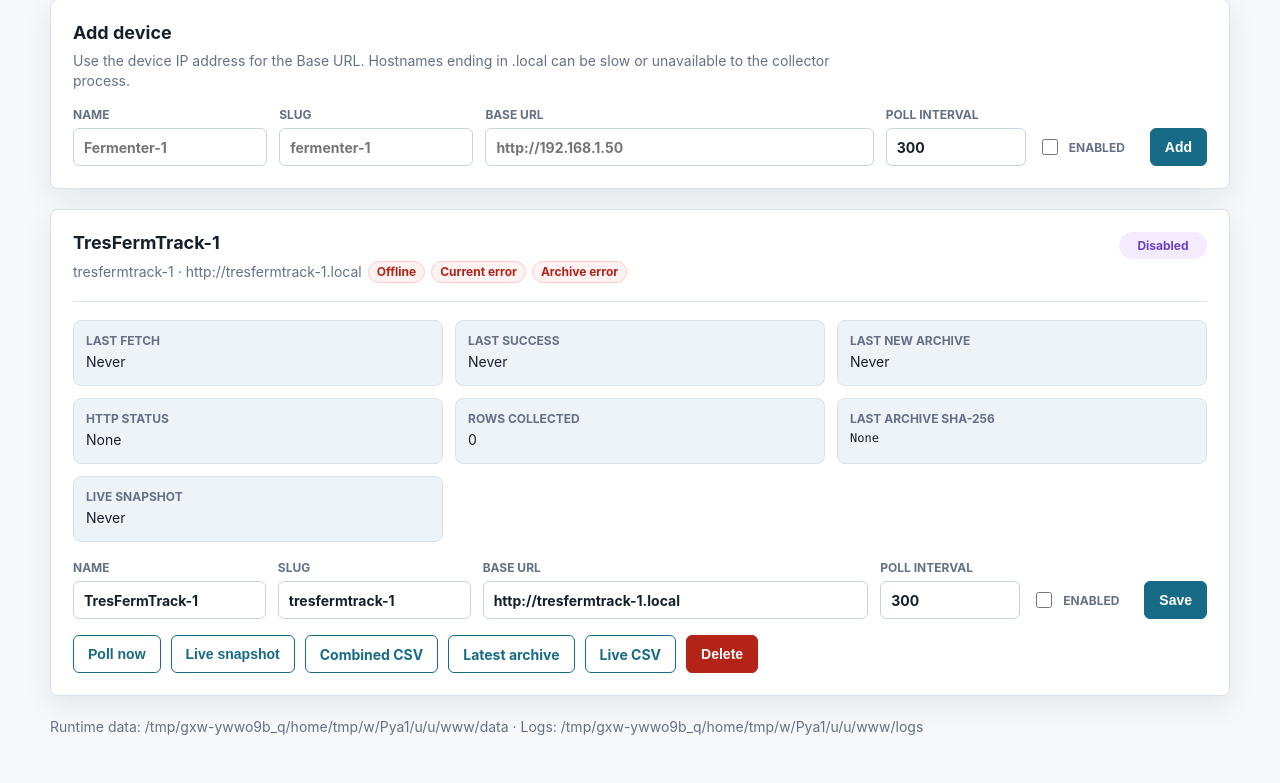
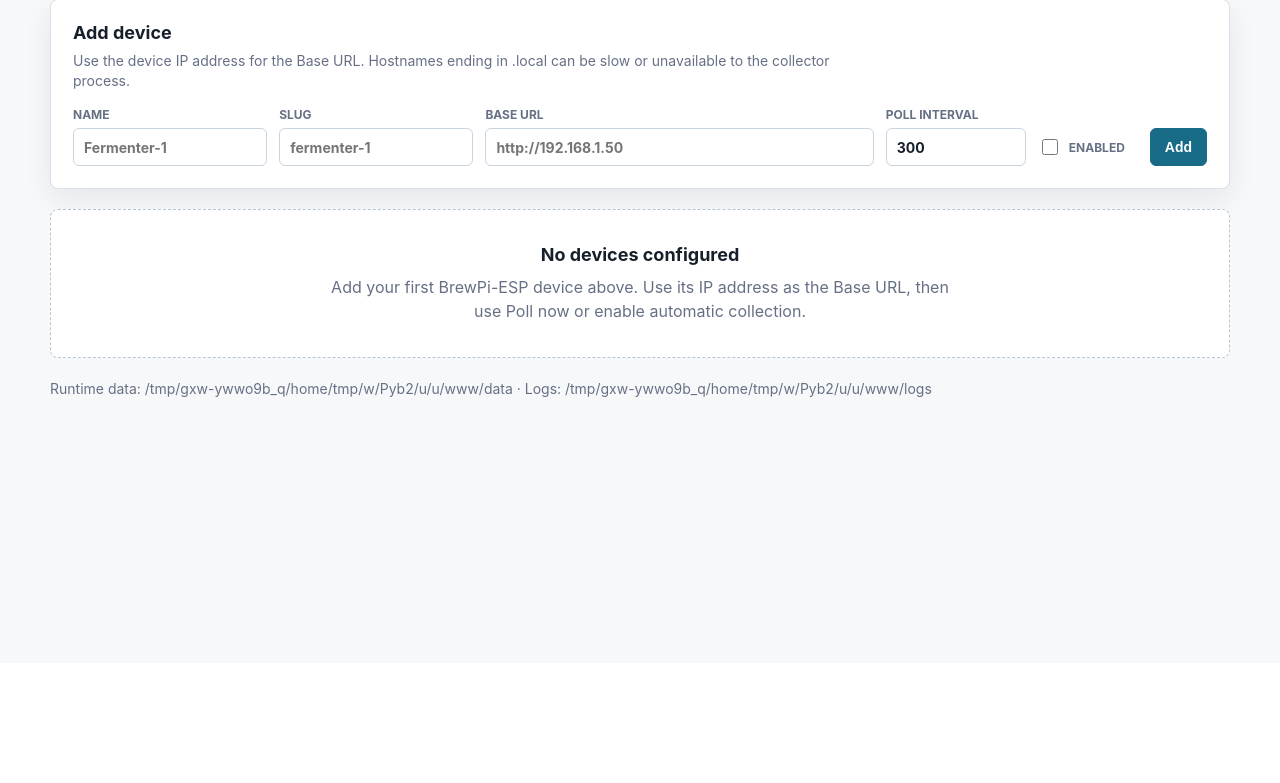
Before and after one commit to RikyTres/FermentLogCollector, a FastAPI app: page / in a window 1280 px wide. Shown: the part 137-920 px from the top of the page. After the commit the page ends 534 px from the top, so only its background shows below. Run offline with FastAPI, Linux system fonts and the light colour scheme; data comes from the database, SQL or seed files in the repository; data that the repository does not hold is empty.

Commit message:
Prepare first public release

```diff
--- a/ferment_log_collector/db.py
+++ b/ferment_log_collector/db.py
@@ -61,21 +61,6 @@ class Database:
     def init(self) -> None:
         with self.connect() as conn:
             conn.executescript(SCHEMA)
-            self.ensure_seed_device(conn)
-
-    def ensure_seed_device(self, conn: sqlite3.Connection) -> None:
-        existing = conn.execute("SELECT id FROM devices WHERE slug = ?", ("tresfermtrack-1",)).fetchone()
-        if existing:
-            return
-        now = utc_now_iso()
-        cursor = conn.execute(
-            """
-            INSERT INTO devices (name, slug, base_url, polling_interval_seconds, enabled, created_at, updated_at)
-            VALUES (?, ?, ?, ?, ?, ?, ?)
-            """,
-            ("TresFermTrack-1", "tresfermtrack-1", "http://tresfermtrack-1.local", 300, 0, now, now),
-        )
-        conn.execute("INSERT INTO device_status (device_id) VALUES (?)", (cursor.lastrowid,))
 
     def list_devices_with_status(self) -> list[tuple[Device, DeviceStatus]]:
         with self.connect() as conn:
--- a/ferment_log_collector/static/styles.css
+++ b/ferment_log_collector/static/styles.css
@@ -96,6 +96,25 @@ main {
 .devices {
   display: grid;
   gap: 18px;
+}
+
+.empty-state {
+  padding: 34px 22px;
+  color: var(--muted);
+  background: var(--surface);
+  border: 1px dashed #b8c4d2;
+  border-radius: 8px;
+  text-align: center;
+}
+
+.empty-state h2 {
+  color: var(--text);
+}
+
+.empty-state p {
+  max-width: 620px;
+  margin: 8px auto 0;
+  line-height: 1.5;
 }
 
 .device {
--- a/ferment_log_collector/templates/index.html
+++ b/ferment_log_collector/templates/index.html
@@ -14,7 +14,7 @@
         <h1>FermentLogCollector</h1>
         <p>Local archive collection for BrewPi-ESP glycol events</p>
       </div>
-      <a class="button secondary" href="/audit/current.log">Audit log</a>
+      <a class="button secondary" href="/audit/current.log" title="Download the current monthly collector audit log.">Audit log</a>
     </header>
 
     <main>
@@ -24,29 +24,35 @@
         <form class="device-form add-form" method="post" action="/devices">
           <label>
             Name
-            <input name="name" placeholder="Fermenter-1" required>
+            <input name="name" placeholder="Fermenter-1" title="Human-readable device name shown in the dashboard." required>
           </label>
           <label>
             Slug
-            <input name="slug" placeholder="fermenter-1">
+            <input name="slug" placeholder="fermenter-1" title="Stable filesystem-friendly device identifier. It is auto-filled from the name unless edited manually.">
           </label>
           <label>
             Base URL
-            <input name="base_url" placeholder="http://192.168.1.50" required>
+            <input name="base_url" placeholder="http://192.168.1.50" title="Use the device IP address, without a trailing path." required>
           </label>
           <label>
             Poll interval
-            <input name="polling_interval_seconds" type="number" min="10" value="300" required>
+            <input name="polling_interval_seconds" type="number" min="10" value="300" title="Seconds between automatic archive fetch attempts." required>
           </label>
-          <label class="check">
+          <label class="check" title="Enable automatic polling for this device. Manual fetch still works when disabled.">
             <input name="enabled" type="checkbox">
             Enabled
           </label>
-          <button class="button" type="submit">Add</button>
+          <button class="button" type="submit" title="Create this device configuration.">Add</button>
         </form>
       </section>
 
       <section class="devices">
+        {% if not devices %}
+        <div class="empty-state">
+          <h2>No devices configured</h2>
+          <p>Add your first BrewPi-ESP device above. Use its IP address as the Base URL, then use Poll now or enable automatic collection.</p>
+        </div>
+        {% endif %}
         {% for device, status in devices %}
         {% set health = health_by_device[device.id] %}
         <article class="device">
@@ -94,39 +100,39 @@
           <form class="device-form" method="post" action="/devices/{{ device.id }}">
             <label>
               Name
-              <input name="name" value="{{ device.name }}" required>
+              <input name="name" value="{{ device.name }}" title="Human-readable device name shown in the dashboard." required>
             </label>
             <label>
               Slug
-              <input name="slug" value="{{ device.slug }}" required>
+              <input name="slug" value="{{ device.slug }}" title="Stable filesystem-friendly device identifier. Changing it changes where future files are stored." required>
             </label>
             <label>
               Base URL
-              <input name="base_url" value="{{ device.base_url }}" placeholder="http://192.168.1.50" required>
+              <input name="base_url" value="{{ device.base_url }}" placeholder="http://192.168.1.50" title="Use the device IP address, without a trailing path." required>
             </label>
             <label>
               Poll interval
-              <input name="polling_interval_seconds" type="number" min="10" value="{{ device.polling_interval_seconds }}" required>
+              <input name="polling_interval_seconds" type="number" min="10" value="{{ device.polling_interval_seconds }}" title="Seconds between automatic archive fetch attempts." required>
             </label>
-            <label class="check">
+            <label class="check" title="Enable automatic polling for this device. Manual fetch still works when disabled.">
               <input name="enabled" type="checkbox" {{ 'checked' if device.enabled else '' }}>
               Enabled
             </label>
-            <button class="button" type="submit">Save</button>
+            <button class="button" type="submit" title="Save device settings.">Save</button>
           </form>
 
           <div class="actions">
             <form method="post" action="/devices/{{ device.id }}/poll">
-              <button class="button secondary" type="submit">Poll now</button>
+              <button class="button secondary" type="submit" title="Fetch the archived CSV once and append it if it is new.">Poll now</button>
             </form>
             <form method="post" action="/devices/{{ device.id }}/live-snapshot">
-              <button class="button secondary" type="submit">Live snapshot</button>
+              <button class="button secondary" type="submit" title="Fetch the current live glycol_log.csv snapshot without appending it to the durable CSV.">Live snapshot</button>
             </form>
-            <a class="button secondary" href="/devices/{{ device.id }}/combined.csv">Combined CSV</a>
-            <a class="button secondary" href="/devices/{{ device.id }}/latest-archive.csv">Latest archive</a>
-            <a class="button secondary" href="/devices/{{ device.id }}/live.csv">Live CSV</a>
+            <a class="button secondary" href="/devices/{{ device.id }}/combined.csv" title="Download the long-term combined CSV for this device.">Combined CSV</a>
+            <a class="button secondary" href="/devices/{{ device.id }}/latest-archive.csv" title="Download the most recently collected raw archive CSV.">Latest archive</a>
+            <a class="button secondary" href="/devices/{{ device.id }}/live.csv" title="Download the latest saved live snapshot CSV.">Live CSV</a>
             <form method="post" action="/devices/{{ device.id }}/delete" onsubmit="return confirm('Delete {{ device.name }}?');">
-              <button class="button danger" type="submit">Delete</button>
+              <button class="button danger" type="submit" title="Delete this device configuration. Collected files are left on disk.">Delete</button>
             </form>
           </div>
         </article>
```
Also changed, not shown: docs/FermentLogCollector_HANDOFF.md (+11 -11 lines), docs/FermentLogCollector_NEW_CHAT_PROMPT.md (+1 -1 lines), tests/test_db.py (added, +9 -0 lines), tests/test_health.py (+2 -2 lines), tests/test_storage.py (+5 -5 lines), README.md, 1 other file.
